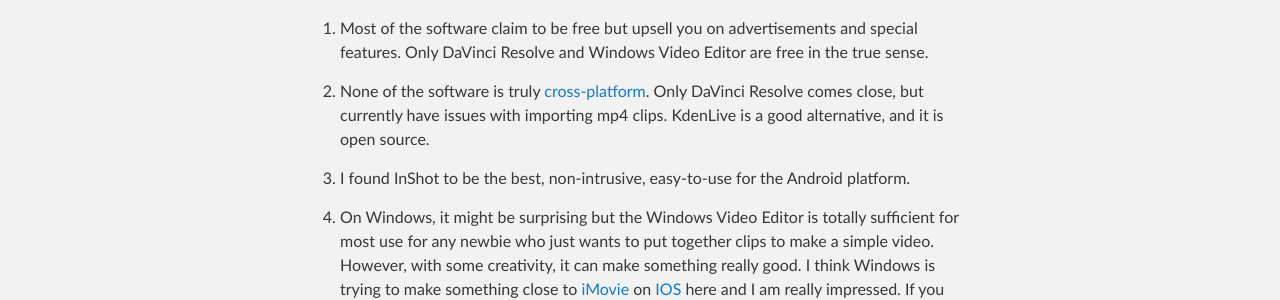
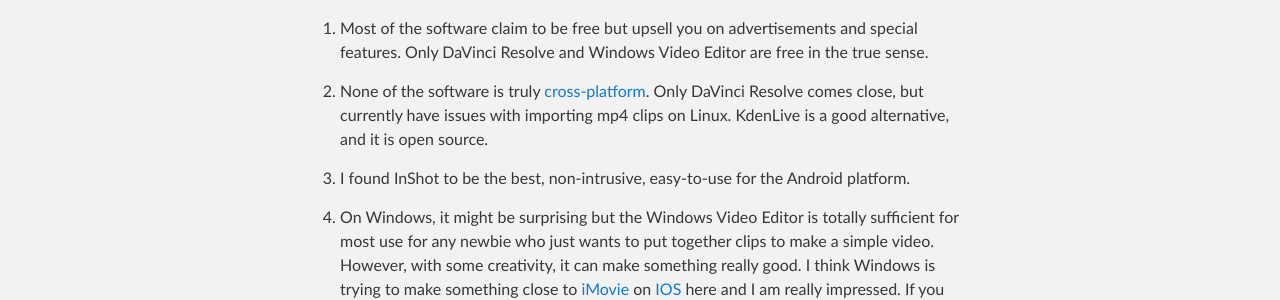
Before and after one commit to toluwajosh/toluwajosh.github.io, a Jekyll site: the page built from _posts/2020-01-04-about-free-video-editors.md, in a window 1280 px wide. Shown: the part 1239-1539 px from the top of the page. Built offline with Jekyll 4.4.1, drawn with Linux system fonts in a browser that asks for light colours; comment, search, counter and statistics services are not loaded.

Commit message:
Fix: Updated post

```diff
--- a/_posts/2020-01-04-about-free-video-editors.md
+++ b/_posts/2020-01-04-about-free-video-editors.md
@@ -26,7 +26,7 @@
 
 1. Most of the software claim to be free but upsell you on advertisements and special features. Only DaVinci Resolve and Windows Video Editor are free in the true sense.
 
-2. None of the software is truly [cross-platform](https://www.techopedia.com/definition/17056/cross-platform){:target="_blank"}. Only DaVinci Resolve comes close, but currently have issues with importing mp4 clips. KdenLive is a good alternative, and it is open source.
+2. None of the software is truly [cross-platform](https://www.techopedia.com/definition/17056/cross-platform){:target="_blank"}. Only DaVinci Resolve comes close, but currently have issues with importing mp4 clips on Linux. KdenLive is a good alternative, and it is open source.
 
 3. I found InShot to be the best, non-intrusive, easy-to-use for the Android platform.
 
```
